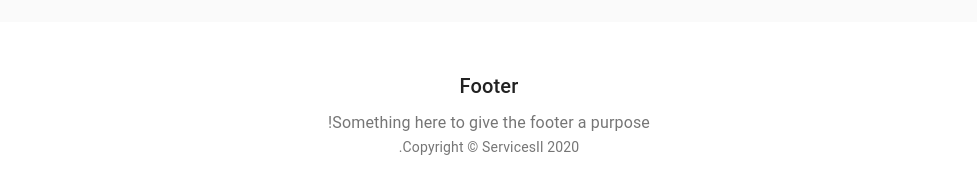
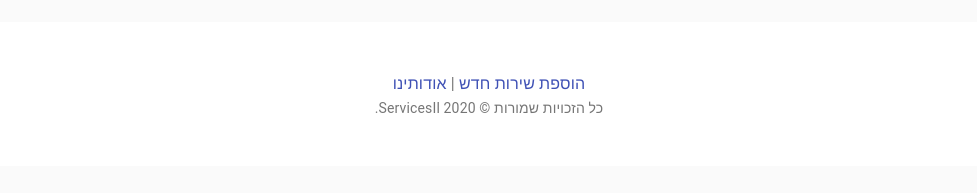
Before and after one commit to agamm/ServicesIL, a React (Create React App) app: page / in a window 1280 px wide. Shown: the part 1641-1834 px from the top of the page, without its empty margins (151-1128 px from the left). After the commit the page ends 1807 px from the top, so only its background shows below. Built offline with nearby package versions, Linux system fonts and the light colour scheme; what jss-rtl would draw is missing.

Commit message:
Fix footer

```diff
--- a/src/App.js
+++ b/src/App.js
@@ -18,7 +18,7 @@ import Link from '@material-ui/core/Link';
 function Copyright() {
   return (
     <Typography variant="body2" color="textSecondary" align="center">
-      {'Copyright © '}
+      {'כל הזכויות שמורות © '}
       <Link color="inherit" href="https://servicesil.co.il/">
         ServicesIl
       </Link>{' '}
@@ -131,11 +131,13 @@ export default function Main() {
       </main>
       {/* Footer */}
       <footer className={classes.footer}>
-        <Typography variant="h6" align="center" gutterBottom>
-          Footer
-        </Typography>
         <Typography variant="subtitle1" align="center" color="textSecondary" component="p">
-          Something here to give the footer a purpose!
+          <Link href="#" onClick={null}>
+            הוספת שירות חדש
+          </Link>&nbsp;|&nbsp;
+          <Link href="#" onClick={null}>
+            אודותינו
+          </Link>
         </Typography>
         <Copyright />
       </footer>
```
